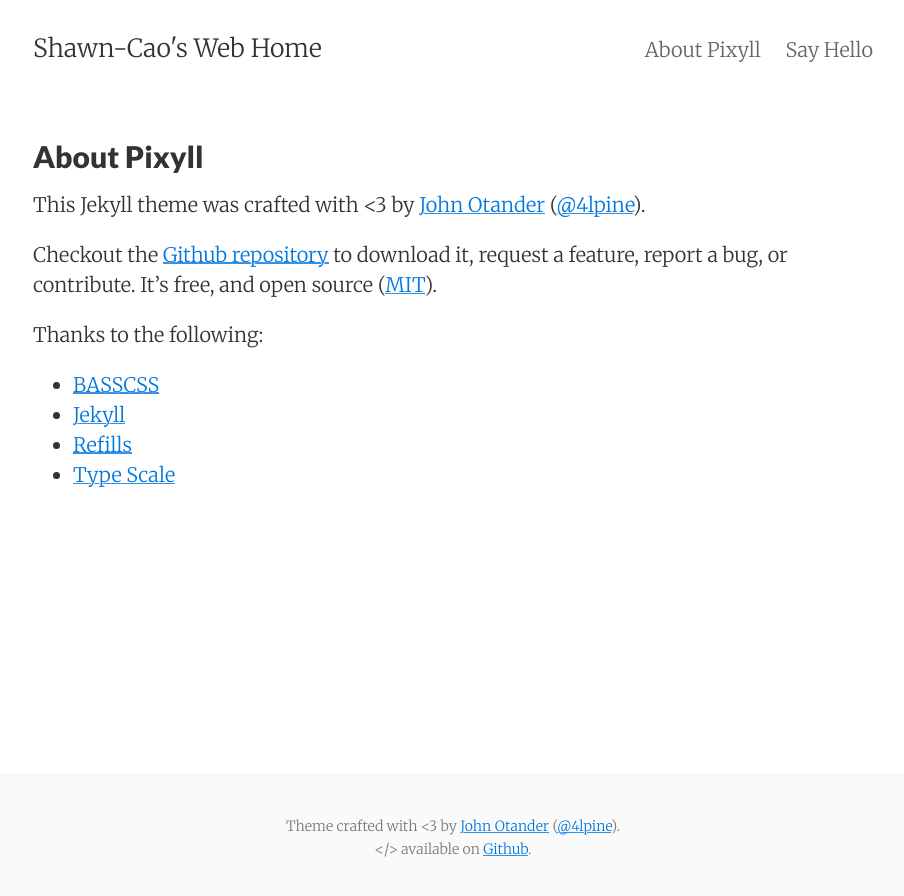
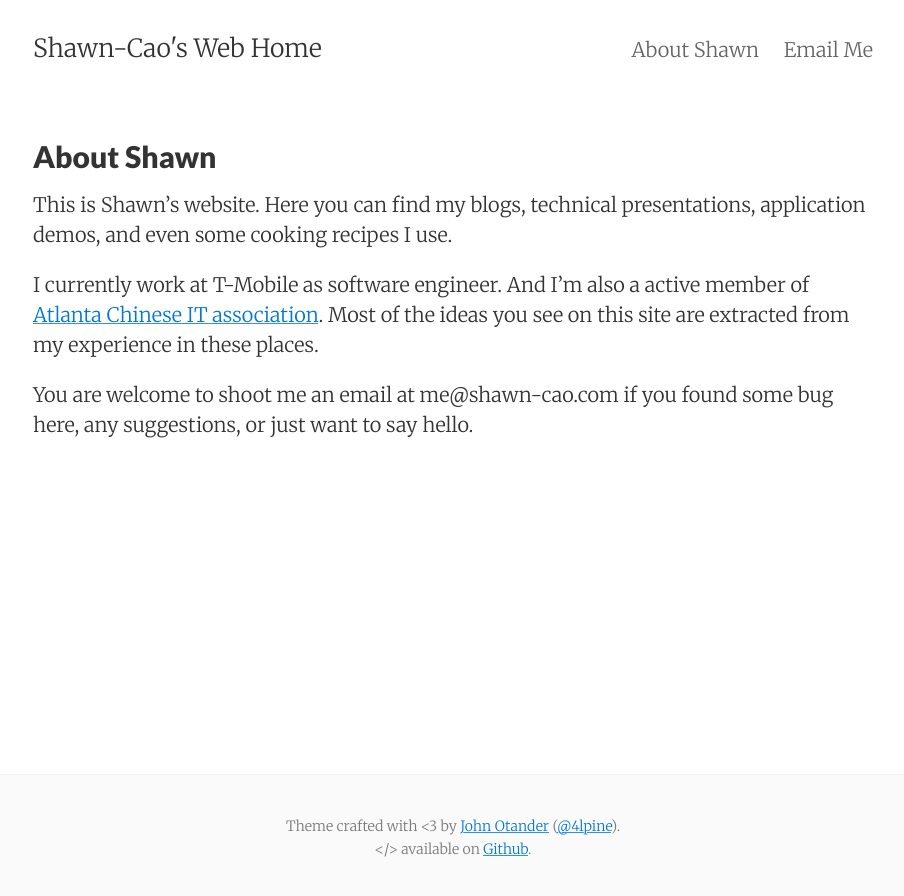
Before and after one commit to Shawn-Cao/shawn-cao.github.io, a Jekyll site: the page built from about.md, in a window 1280 px wide. Shown: the top 896 px of the page, without its empty margins (187-1091 px from the left). Built offline with Jekyll 4.4.1, drawn with Linux system fonts in a browser that asks for light colours.

Commit message:
setup about and contact page

```diff
--- a/_config.yml
+++ b/_config.yml
@@ -91,10 +91,10 @@
   index:
     coming_soon: 'Coming soon...'
   contact:
-    email:    'Email Address'
+    email:    'Your Email Address'
     content:  'What would you like to say?'
     subject:  'New submission!'
-    submit:   'Say Hello'
+    submit:   'Send Email'
     ajax:
       sending:  'sending..'
       sent:     'Message sent!'
--- a/about.md
+++ b/about.md
@@ -1,20 +1,12 @@
 ---
 layout: page
-title: About Pixyll
+title: About Shawn
 permalink: /about/
 tags: about
 ---
 
-This Jekyll theme was crafted with <3 by [John Otander](http://johnotander.com)
-([@4lpine](https://twitter.com/4lpine)).
+This is Shawn's website. Here you can find my blogs, technical presentations, application demos, and even some cooking recipes I use.
 
-Checkout the [Github repository](https://github.com/johnotander/pixyll) to download it,
-request a feature, report a bug, or contribute. It's free, and open source
-([MIT](http://opensource.org/licenses/MIT)).
+I currently work at T-Mobile as software engineer. And I'm also a active member of [Atlanta Chinese IT association](http://www.atlchineseit.org/). Most of the ideas you see on this site are extracted from my experience in these places.
 
-Thanks to the following:
-
-* [BASSCSS](http://basscss.com)
-* [Jekyll](http://jekyllrb.com)
-* [Refills](http://refills.bourbon.io/)
-* [Type Scale](http://type-scale.com/)
+You are welcome to shoot me an email at me@shawn-cao.com if you found some bug here, any suggestions, or just want to say hello.
--- a/contact.html
+++ b/contact.html
@@ -1,6 +1,6 @@
 ---
 layout: page
-title: Say Hello
+title: Email Me
 permalink: /contact/
 tags: contact
 ---
```
Also changed, not shown: _posts/20160608-replace-bower-with-npm-plus-build-script.html (renamed from _draft/20160608-replace-bower-with-npm-plus-build-script.html, +10 -0 lines), 10 other files.
